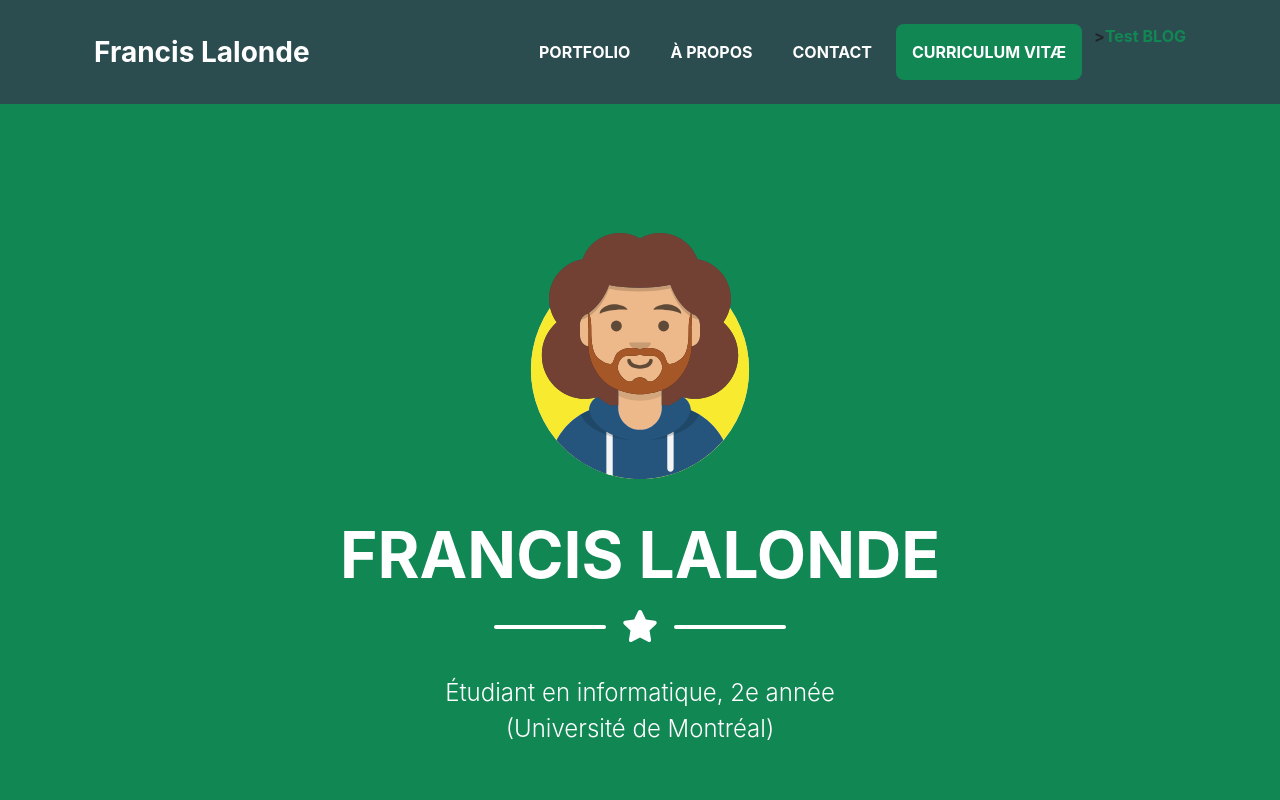
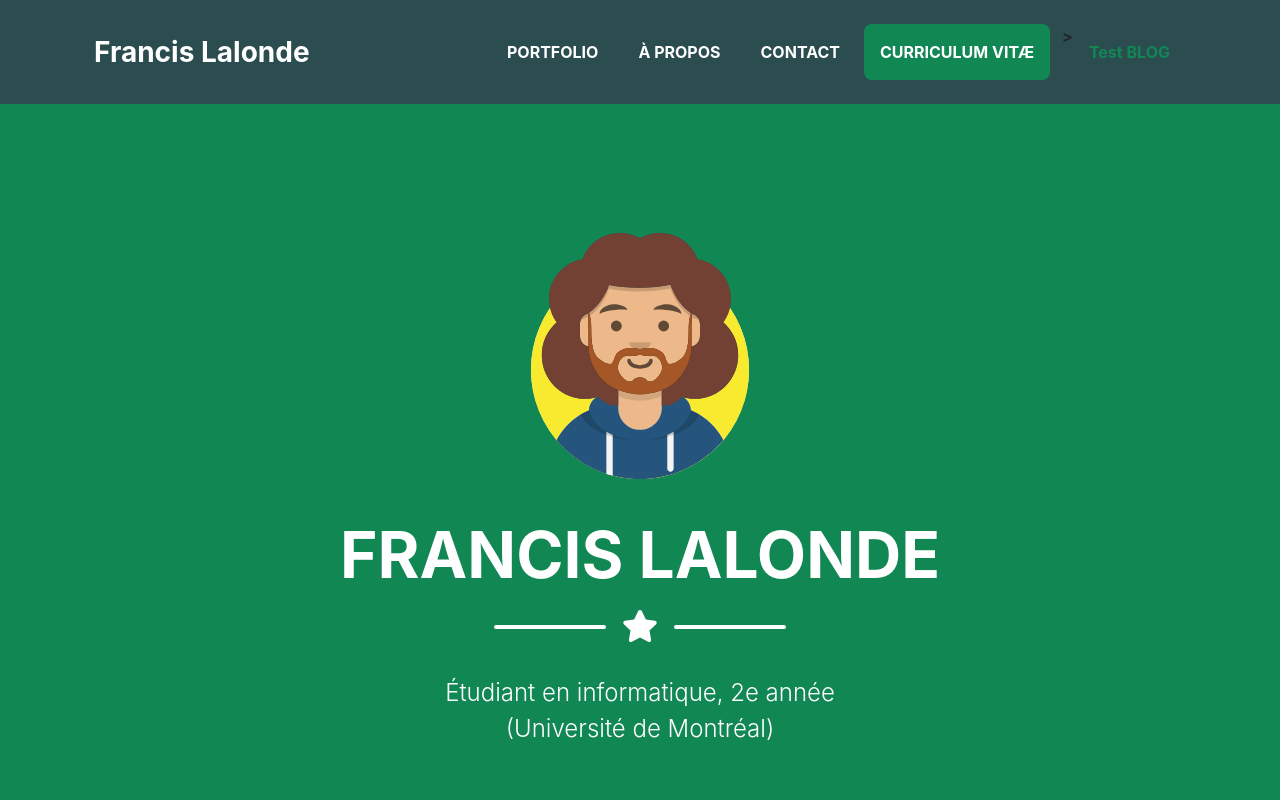
Before and after one commit to f-lalonde/f-lalonde.github.com, a plain HTML site: page index.html in a window 1280 px wide. Shown: the top 800 px of the page. Drawn offline with nearby package versions, Linux system fonts and the light colour scheme; files whose address does not match are found by name; a web font is replaced by a local one.

Commit message:
fixed blog style

```diff
--- a/index.html
+++ b/index.html
@@ -34,7 +34,7 @@
                         </li>
 						<li class="nav-item mx-0 mx-lg-1"><a class="nav-link py-3 px-0 px-lg-3 rounded js-scroll-trigger" href="#cv">CURRICULUM VITÆ</a>
                         </li>
-                        <li class="nav-item mx-0 mx-lg-1"></li>><a href="/blog/index.html">Test BLOG</a></li>
+                        <li class="nav-item mx-0 mx-lg-1"></li>><a class="nav-link py-3 px-0 px-lg-3 rounded" href="/blog/index.html">Test BLOG</a></li>
                     </ul>
                 </div>
             </div>
```
